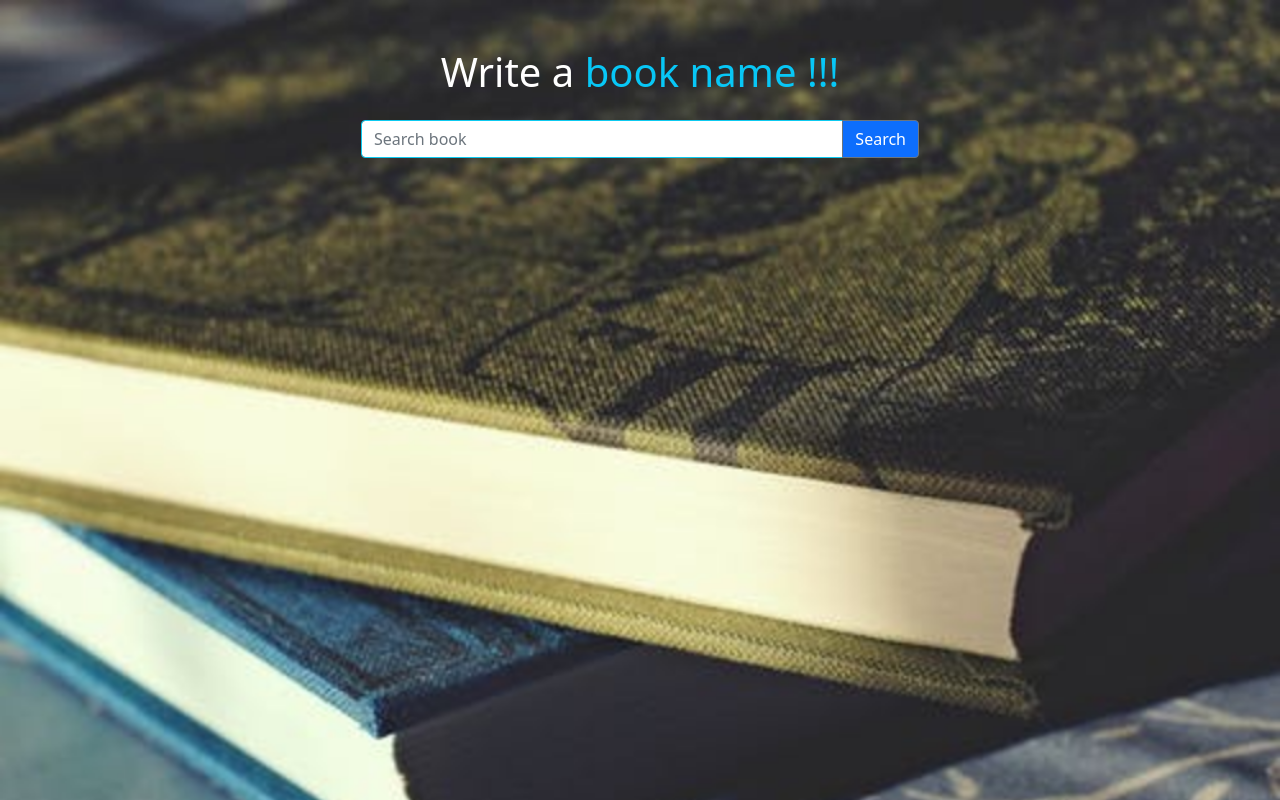
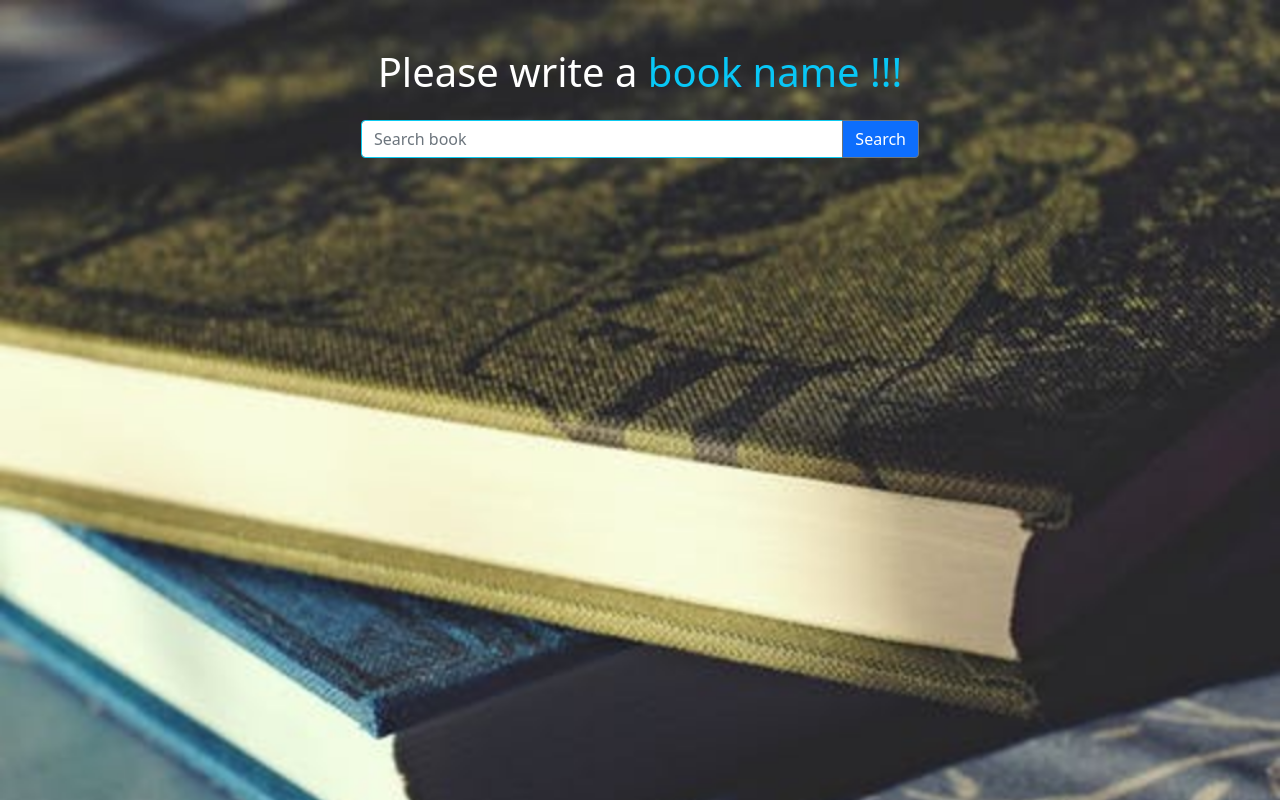
Before and after one commit to omarali18/book-archive-site, a plain HTML site: page index.html in a window 1280 px wide. Drawn offline with nearby package versions, Linux system fonts and the light colour scheme.

Commit message:
add please

```diff
--- a/index.html
+++ b/index.html
@@ -34,7 +34,8 @@
 
     <!-- Search field and search button section added -->
     <section class="container mt-5">
-        <h1 id="" class=" text-center"><span class="text-white">Write a</span> <span class=" search-title">book name
+        <h1 id="" class=" text-center"><span class="text-white">Please write a</span> <span class=" search-title">book
+                name
                 !!!</span></h1>
         <div class="input-group mb-3 w-50 mx-auto mt-4">
             <input id="input-field" type="text" class="form-control border-info" placeholder="Search book"
```
